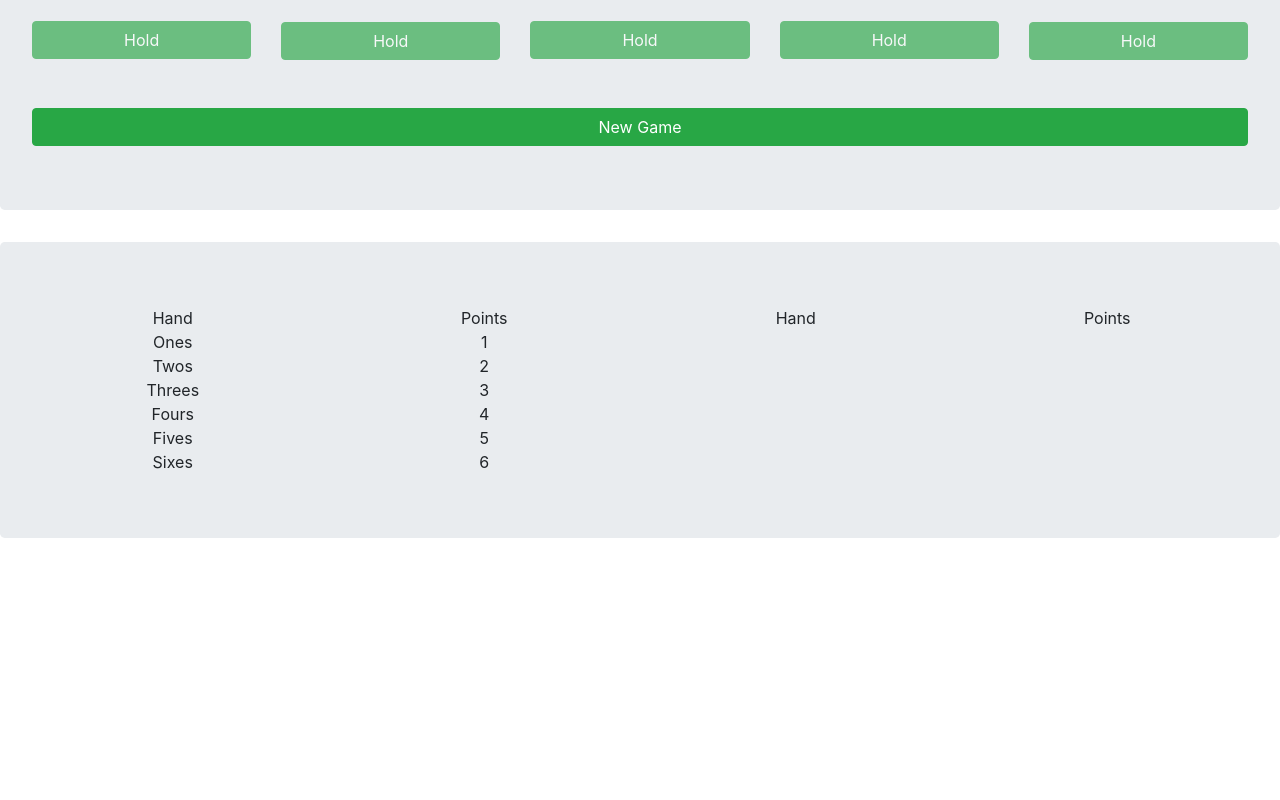
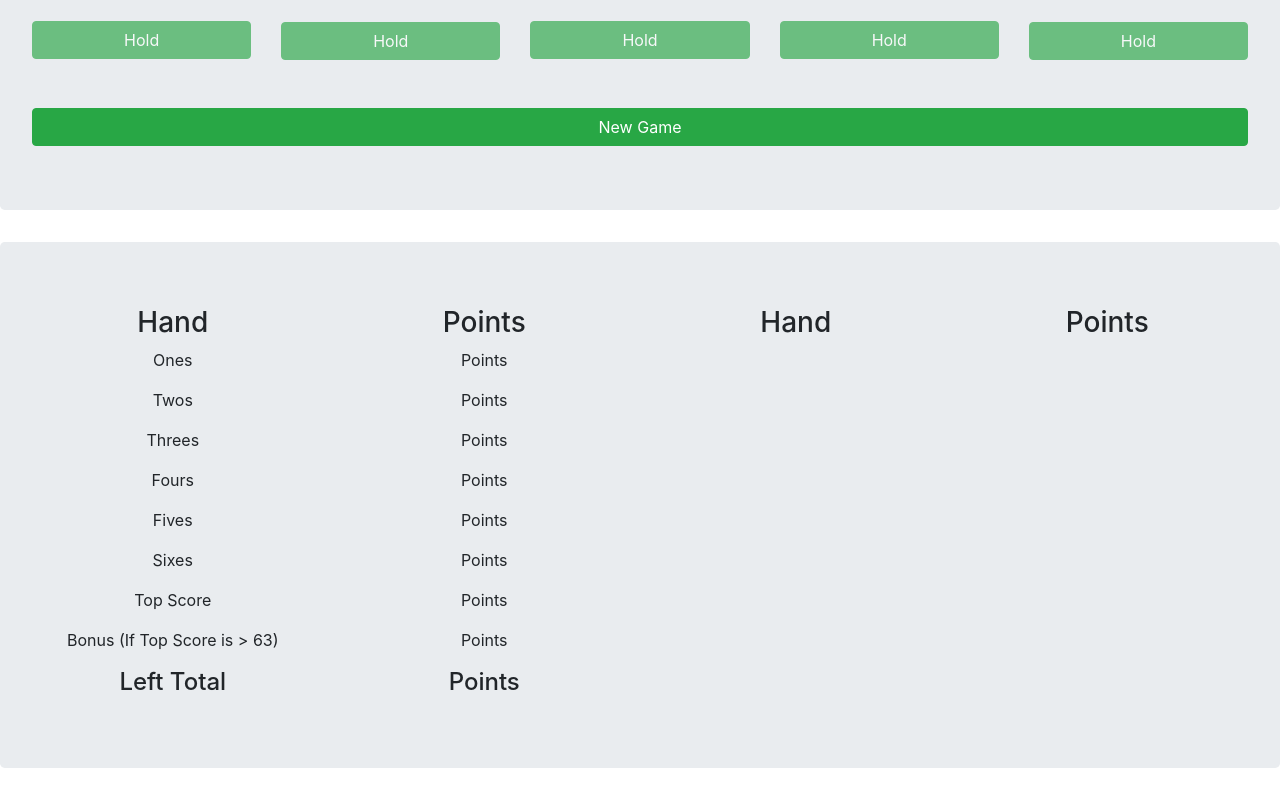
Before and after one commit to mike881205/yahtzee-react, a React (Create React App) app: page / in a window 1280 px wide. Shown: the part 339-1139 px from the top of the page. Before the commit the page ends 909 px from the top, so only its background shows below. Built offline with nearby package versions, Linux system fonts and the light colour scheme.

Commit message:
formatted left side of scoreboard

```diff
--- a/src/components/BottomJumbo/index.js
+++ b/src/components/BottomJumbo/index.js
@@ -20,22 +20,48 @@ class BottomJumbo extends Component {
                         {/* side values */}
                         <div className="row">
                             <div className="col">
-                                Hand
+                                <h3>Hand</h3>
                             </div>
                             <div className="col">
-                                Points
+                                <h3>Points</h3>
                             </div>
                         </div>
+                        {/* Hand Children */}
                         {this.props.handChildren}
+                        {/* Hand Children */}
+                        <div className="row">
+                            <div className="col">
+                                <p>Top Score</p>
+                            </div>
+                            <div className="col">
+                                <p>Points</p>
+                            </div>
+                        </div>
+                        <div className="row">
+                            <div className="col">
+                                <p>{"Bonus (If Top Score is > 63)"}</p>
+                            </div>
+                            <div className="col">
+                                <p>Points</p>
+                            </div>
+                        </div>
+                        <div className="row">
+                            <div className="col">
+                                <h4>Left Total</h4>
+                            </div>
+                            <div className="col">
+                                <h4>Points</h4>
+                            </div>
+                        </div>
                     </div>
                     <div className="col">
                         {/* Other Hands */}
                         <div className="row">
                             <div className="col">
-                                Hand
+                                <h3>Hand</h3>
                             </div>
                             <div className="col">
-                                Points
+                                <h3>Points</h3>
                             </div>
                         </div>
                     </div>
--- a/src/components/Game/index.js
+++ b/src/components/Game/index.js
@@ -79,10 +79,10 @@ class Game extends Component {
         for (let i = 0; i < this.state.scoreBoard[0].length; i++) {
             handChildren.push(
                 <ScoreBoardRow
-                    key={i}
-                    id={i}
+                    key={i + "1"}
+                    id={i + "1"}
                     hand={this.state.scoreBoard[0][i].handName}
-                    score={i+1}
+                    points={""}
                 />
             )
         }
--- a/src/components/ScoreBoardRow/index.js
+++ b/src/components/ScoreBoardRow/index.js
@@ -15,10 +15,11 @@ class ScoreBoardRow extends Component {
         return (
             <div className="row">
                 <div className="col">
-                    {this.props.hand}
+                    <p>{this.props.hand}</p>
                 </div>
                 <div className="col">
-                    {this.props.score}
+                <p>Points</p>
+                {/* <p>{this.props.points}</p> */}
                 </div>
             </div>
         )
```
